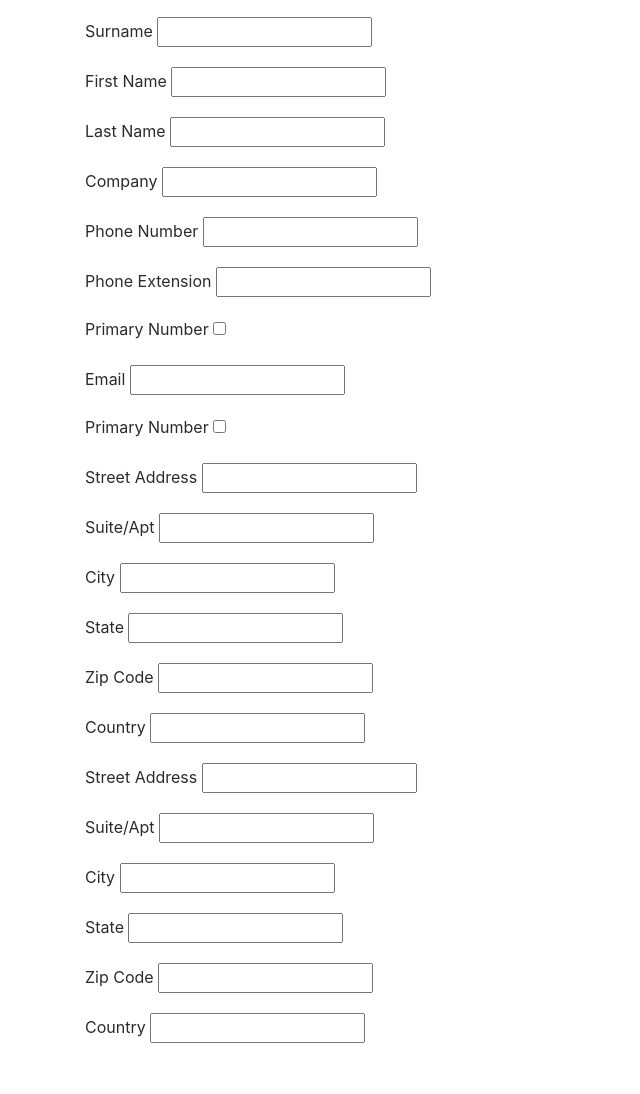
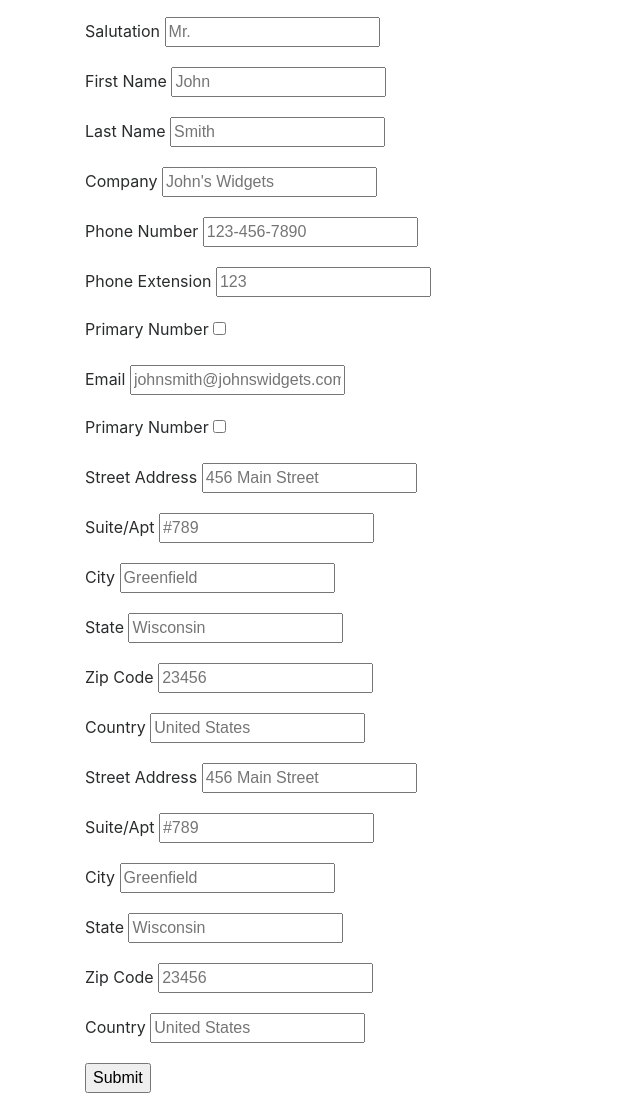
Before and after one commit to the-emz/AccuLynx-Code-Challenge, a plain HTML site: page index.html in a window 1280 px wide. Shown: the part 85-1179 px from the top of the page, without its empty margins (0-640 px from the left). Before the commit the page ends 1149 px from the top, so only its background shows below. Drawn offline with nearby package versions, Linux system fonts and the light colour scheme; a script that the page names is missing.

Commit message:
Add placeholders

```diff
--- a/index.html
+++ b/index.html
@@ -24,28 +24,28 @@
                     <input id="contact-image" type="file">
                 </div>
                 <div class="form-group">
-                    <label for="contact-surname">Surname</label>
-                    <input id="contact-surname">
+                    <label for="contact-salutation">Salutation</label>
+                    <input id="contact-salutation" placeholder="Mr.">
                 </div>
                 <div class="form-group">
                     <label for="contact-first">First Name</label>
-                    <input id="contact-first">
+                    <input id="contact-first" placeholder="John">
                 </div>
                 <div class="form-group">
                     <label for="contact-last">Last Name</label>
-                    <input id="contact-last">
+                    <input id="contact-last" placeholder="Smith">
                 </div>
                 <div class="form-group">
                     <label for="contact-company">Company</label>
-                    <input id="contact-company">
+                    <input id="contact-company" placeholder="John's Widgets">
                 </div>
                 <div class="form-group">
                     <label for="contact-phone">Phone Number</label>
-                    <input id="contact-phone" type="tel">
+                    <input id="contact-phone" type="tel" placeholder="123-456-7890">
                 </div>
                 <div class="form-group">
                     <label for="contact-phone-ext">Phone Extension</label>
-                    <input id="contact-phone-ext">
+                    <input id="contact-phone-ext" placeholder="123">
                 </div>
                 <div class="form-group">
                     <label for="contact-phone-primary">Primary Number</label>
@@ -53,7 +53,7 @@
                 </div>
                 <div class="form-group">
                     <label for="contact-email">Email</label>
-                    <input id="contact-email" type="email">
+                    <input id="contact-email" type="email" placeholder="johnsmith@johnswidgets.com">
                 </div>
                 <div class="form-group">
                     <label for="contact-email-primary">Primary Number</label>
@@ -63,56 +63,58 @@
                 <div class="mailing-address">
                     <div class="form-group">
                         <label for="contact-mailing-street">Street Address</label>
-                        <input id="contact-mailing-street">
+                        <input id="contact-mailing-street" placeholder="456 Main Street">
                     </div>
                     <div class="form-group">
                         <label for="contact-mailing-apt">Suite/Apt</label>
-                        <input id="contact-mailing-apt">
+                        <input id="contact-mailing-apt" placeholder="#789">
                     </div>
                     <div class="form-group">
                         <label for="contact-mailing-city">City</label>
-                        <input id="contact-mailing-city">
+                        <input id="contact-mailing-city" placeholder="Greenfield">
                     </div>
                     <div class="form-group">
                         <label for="contact-mailing-state">State</label>
-                        <input id="contact-mailing-state">
+                        <input id="contact-mailing-state" placeholder="Wisconsin">
                     </div>
                     <div class="form-group">
                         <label for="contact-mailing-zip">Zip Code</label>
-                        <input id="contact-mailing-zip">
+                        <input id="contact-mailing-zip" placeholder="23456">
                     </div>
                     <div class="form-group">
                         <label for="contact-mailing-country">Country</label>
-                        <input id="contact-mailing-country">
+                        <input id="contact-mailing-country" placeholder="United States">
                     </div>
                 </div>
 
                 <div class="billing-address">
                     <div class="form-group">
                         <label for="contact-billing-street">Street Address</label>
-                        <input id="contact-billing-street">
+                        <input id="contact-billing-street" placeholder="456 Main Street">
                     </div>
                     <div class="form-group">
                         <label for="contact-billing-apt">Suite/Apt</label>
-                        <input id="contact-billing-apt">
+                        <input id="contact-billing-apt" placeholder="#789">
                     </div>
                     <div class="form-group">
                         <label for="contact-billing-city">City</label>
-                        <input id="contact-billing-city">
+                        <input id="contact-billing-city" placeholder="Greenfield">
                     </div>
                     <div class="form-group">
                         <label for="contact-billing-state">State</label>
-                        <input id="contact-billing-state">
+                        <input id="contact-billing-state" placeholder="Wisconsin">
                     </div>
                     <div class="form-group">
                         <label for="contact-billing-zip">Zip Code</label>
-                        <input id="contact-billing-zip">
+                        <input id="contact-billing-zip" placeholder="23456">
                     </div>
                     <div class="form-group">
                         <label for="contact-billing-country">Country</label>
-                        <input id="contact-billing-country">
+                        <input id="contact-billing-country" placeholder="United States">
                     </div>
                 </div>
+
+                <button type="submit">Submit</button>
 
             </form>
         </div>
```
